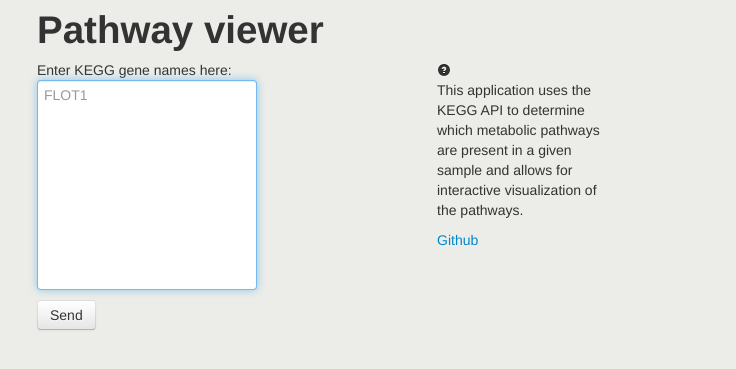
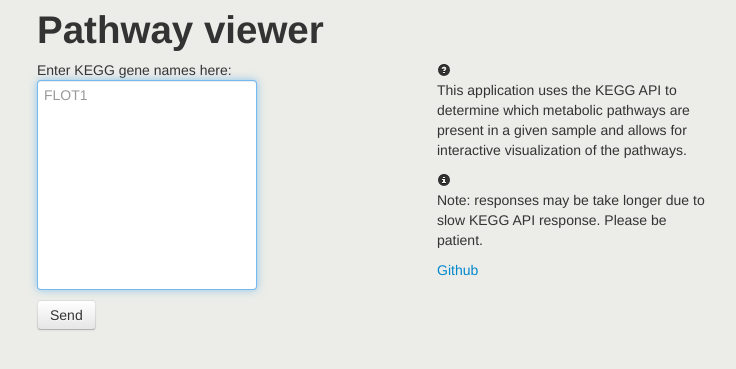
Before and after one commit to arundurvasula/pathway-viewer, a Flask app: page / in a window 1280 px wide. Shown: the top 369 px of the page, without its empty margins (93-829 px from the left). Run offline with Flask 2, Linux system fonts and the light colour scheme.

Commit message:
added info note

```diff
--- a/templates/index.html
+++ b/templates/index.html
@@ -27,9 +27,11 @@
 		</div>
 	</form>
 </div>
-<div class="span2">
+<div class="span3">
 	<span class="icon icon-question-sign"></span>
 	<p>This application uses the KEGG API to determine which metabolic pathways are present in a given sample and allows for interactive visualization of the pathways.</p>
+	<span class="icon icon-info-sign"></span>
+	<p> Note: responses may be take longer due to slow KEGG API response. Please be patient. </p>
 	<a href="https://github.com/arundurvasula/pathway-viewer">Github</a>
 </div>
 
```
